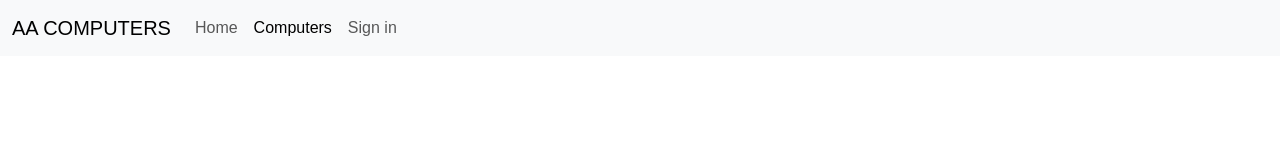
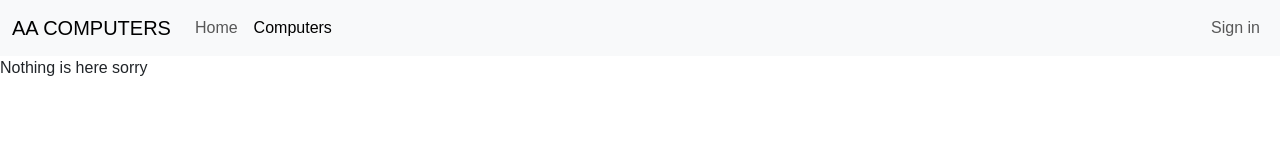
Before and after one commit to AamirFontenot/Personal-website-, a website: page Computers.html in a window 1280 px wide. Drawn offline with nearby package versions, Linux system fonts and the light colour scheme.

Commit message:
moved the sign in button in the navbar to the right

```diff
--- a/Computers.html
+++ b/Computers.html
@@ -20,14 +20,14 @@
                     <span class="navbar-toggler-icon"></span>
                 </button>
                 <div class="collapse navbar-collapse" id="navbarNavDropdown">
-                    <ul class="navbar-nav">
+                    <ul class="navbar-nav w-100">
                         <li class="nav-item">
                             <a class="nav-link"  href="../Pwebsite/index.html">Home</a>
                         </li>
                         <li class="nav-item">
                             <a class="nav-link active" aria-current="page" href="../Pwebsite/Computers.html">Computers</a>
                         </li>
-                        <li class="nav-item right">
+                        <li class="nav-item ms-lg-auto">
                             <a class="nav-link" href="../Pwebsite/Sign%20in.html">Sign in</a>
                         </li>
                     </ul>
@@ -35,6 +35,9 @@
             </div>
         </nav>
 
+        <p>Nothing is here sorry</p>
+
+
         <!-- Bootstrap java CDN-->
         <script src="https://cdn.jsdelivr.net/npm/bootstrap@5.3.3/dist/js/bootstrap.bundle.min.js"
                 integrity="sha384-YvpcrYf0tY3lHB60NNkmXc5s9fDVZLESaAA55NDzOxhy9GkcIdslK1eN7N6jIeHz"
```
Also changed, not shown: Sign in.html (+2 -2 lines), index.html (+2 -2 lines).
